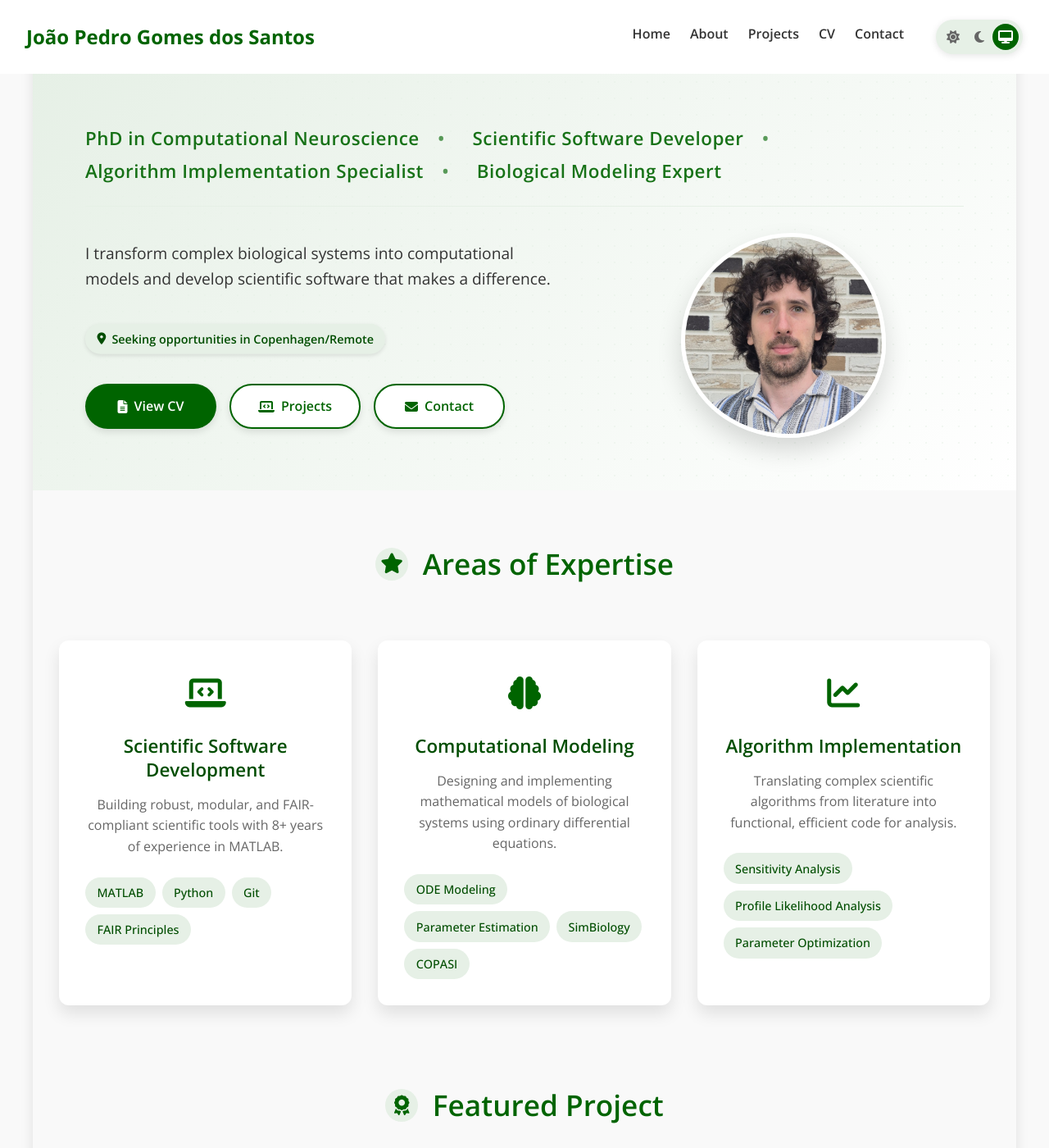
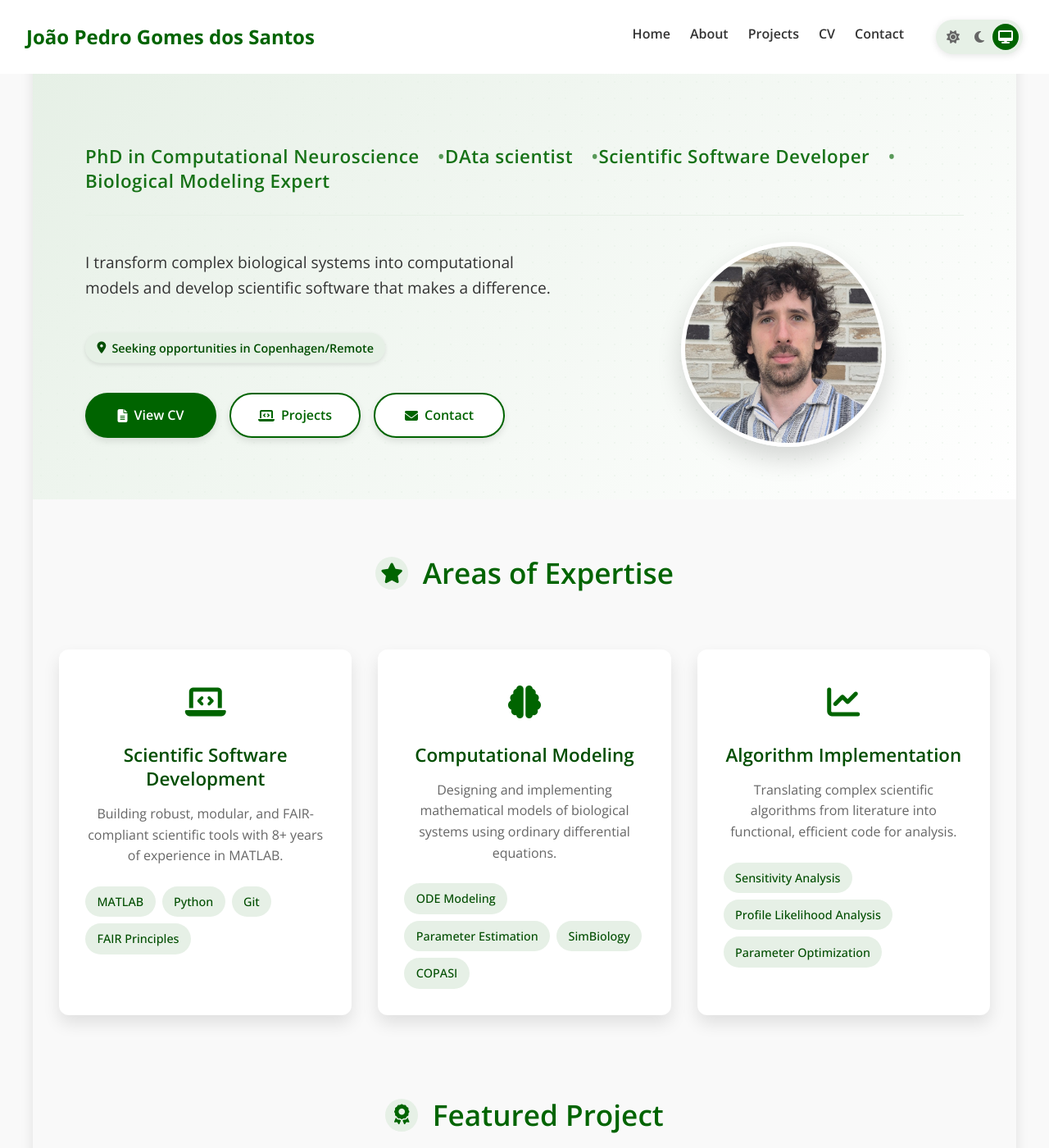
Before and after one commit to jpgsantos/jpgsantos.github.io, a Jekyll site: the page built from index.md, in a window 1280 px wide and 1400 px high. Shown: the whole window at 82% size. Built offline with Jekyll 4.4.1, drawn with Linux system fonts in a browser that asks for light colours.

Commit message:
Update index.md

```diff
--- a/index.md
+++ b/index.md
@@ -9,8 +9,8 @@ title: Home
     <div class="attributes-list">
       <h2>
         <span class="attribute-item">PhD in Computational Neuroscience</span>
+        <span class="attribute-item">DAta scientist</span>
         <span class="attribute-item">Scientific Software Developer</span>
-        <span class="attribute-item">Algorithm Implementation Specialist</span>
         <span class="attribute-item">Biological Modeling Expert</span>
       </h2>
     </div>
@@ -157,12 +157,10 @@ title: Home
 .attributes-list h2 {
   display: flex;
   flex-wrap: wrap;
-  gap: 0.5em;
   font-size: 1.4em;
   color: var(--primary-color);
   font-weight: 600;
   letter-spacing: 0.5px;
-  margin: 0 0 0.5em 0;
   line-height: 1.3;
 }
 
@@ -170,7 +168,6 @@ title: Home
   position: relative;
   display: inline;
   opacity: 0.9;
-  margin-right: 1em;
 }
 
 .attribute-item:not(:last-child)::after {
```
